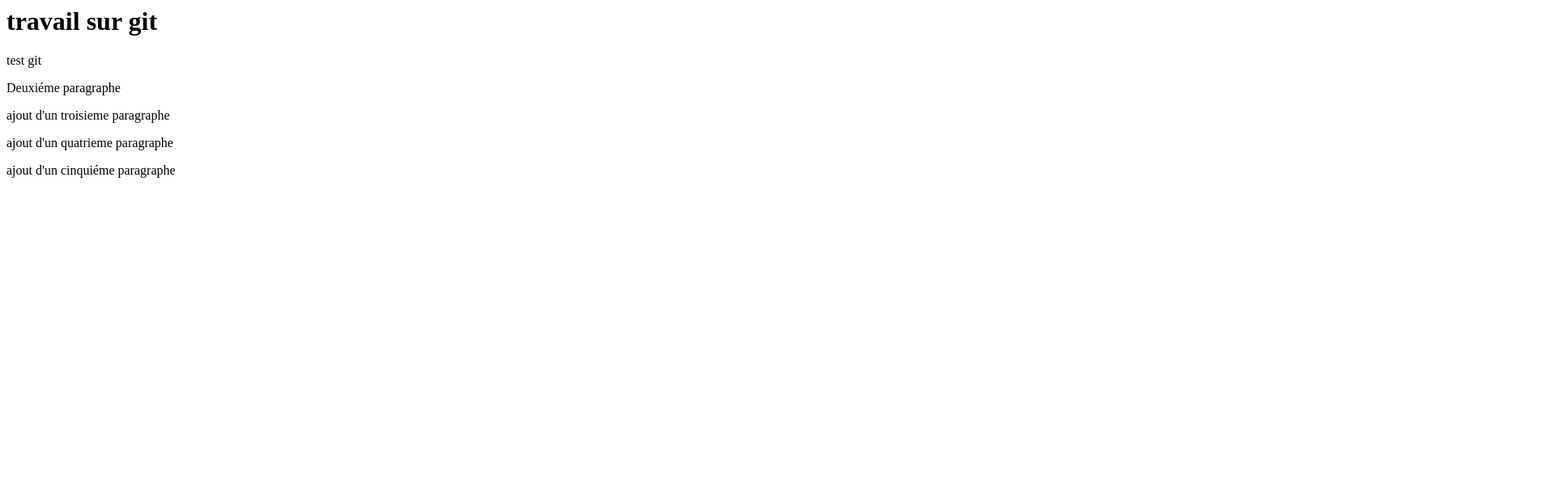
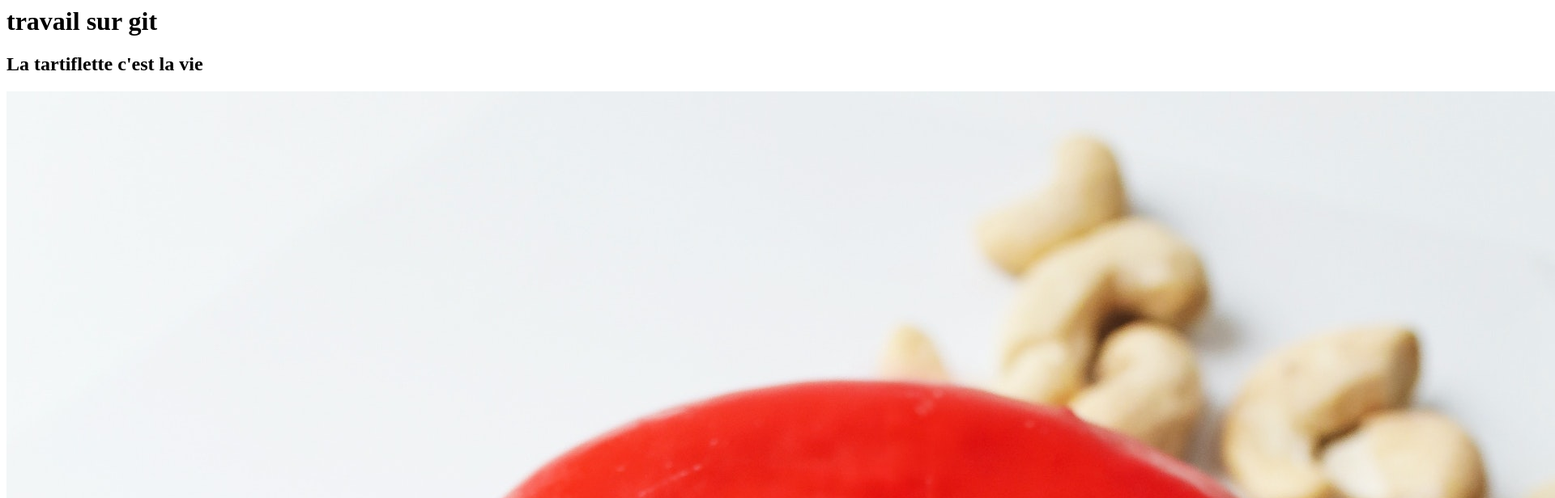
Before and after one commit to bgtmarine/ceppic-git, a plain HTML site: page index.html in a window 1280 px wide. Shown: the top 616 px of the page at 81% size, 1920 px wide, since content can reach past the window. Drawn offline with Linux system fonts and the light colour scheme.

Commit message:
ajout d'un titre et d'une image

```diff
--- a/index.html
+++ b/index.html
@@ -1,5 +1,6 @@
 <h1>travail sur git</h1>
-
+<h2>La tartiflette c'est la vie</h2>
+<img src="./pexels-polina-tankilevitch-4187778.jpg" alt="babybel">
 <p>test git</p>
 <p>Deuxiéme paragraphe</p>
 <p>ajout d'un troisieme paragraphe</p>
```
Also changed, not shown: pexels-polina-tankilevitch-4187778.jpg (added).
